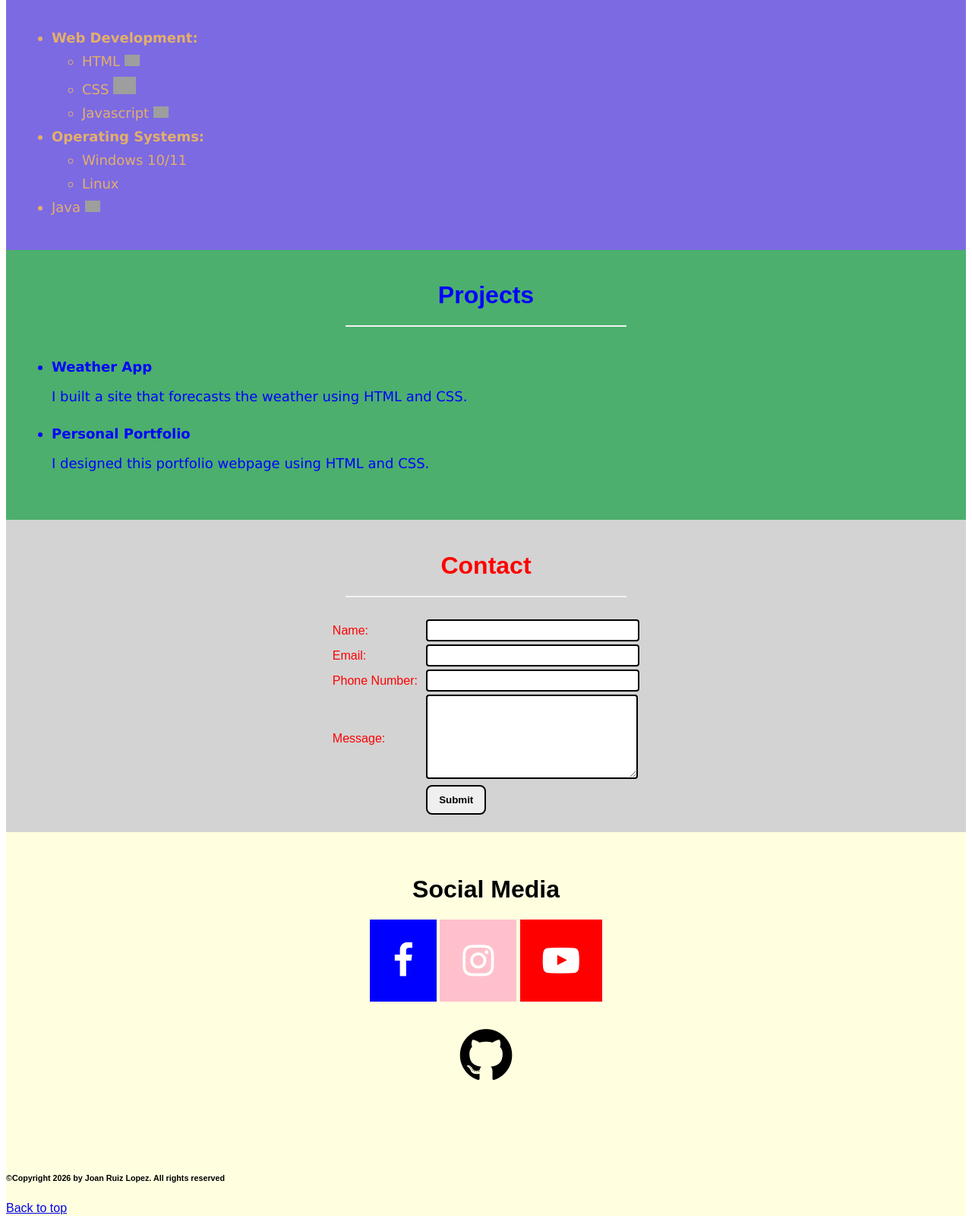
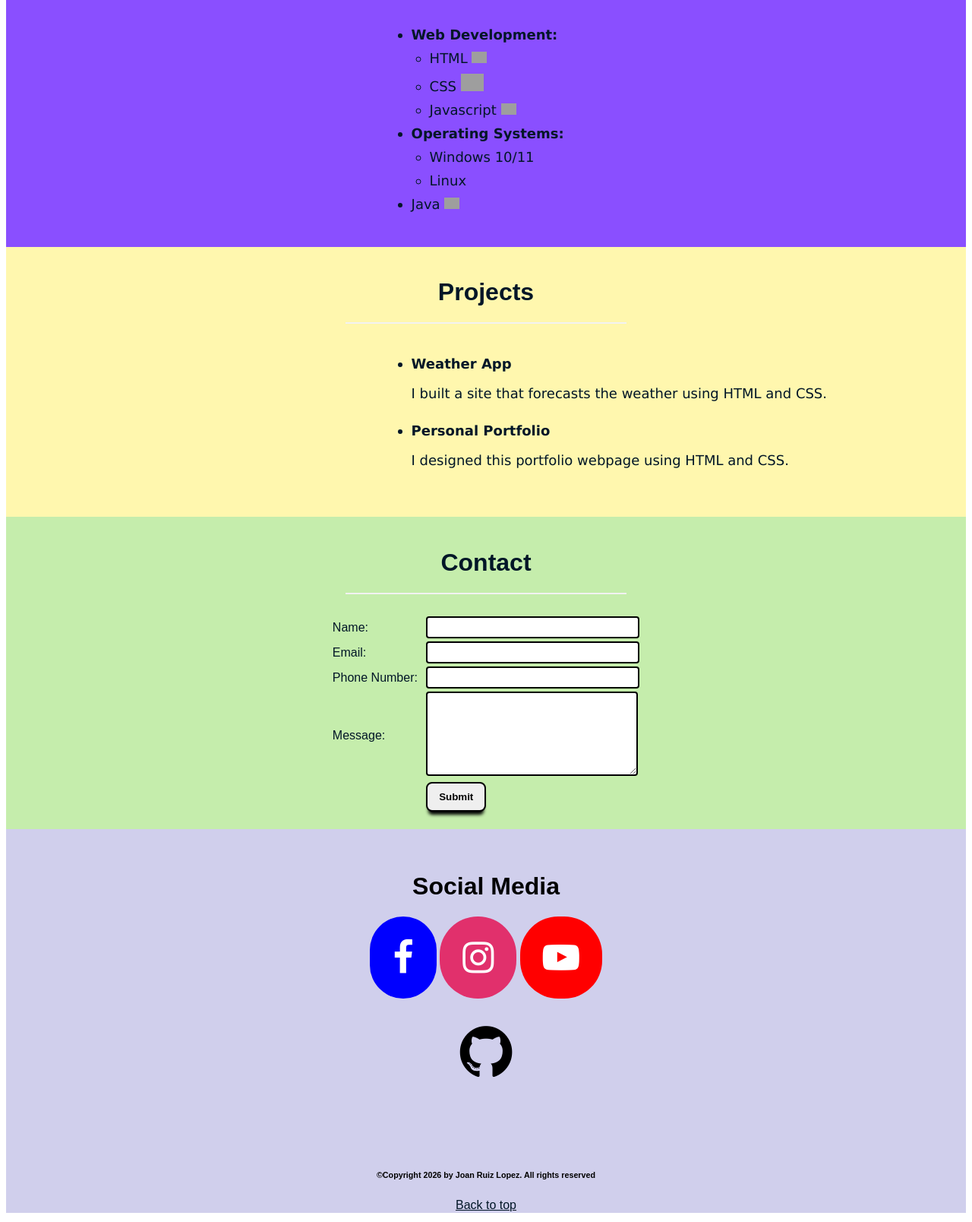
Before and after one commit to ruiz0714/joan.github.io, a plain HTML site: page index.html in a window 1280 px wide. Shown: the part 722-2330 px from the top of the page at 76% size. Drawn offline with Linux system fonts and the light colour scheme; grey boxes are pictures that could not be loaded.

Commit message:
Update style.css

```diff
--- a/style.css
+++ b/style.css
@@ -3,7 +3,7 @@ html {
 }
 
 .navbar {
-    background-color: #595959;
+    background-color: #011627;
     position: fixed;
     top: 0;
     width:100%;
@@ -23,7 +23,7 @@ html {
 }
 
 .navbar a:hover {
-    color:#595959;
+    color:#011627;
     background-color:white;
 }
 
@@ -41,7 +41,7 @@ hr {
 #home {
     width:100%;
     height:100%;
-    background-color:black;
+    background-color:#011627;
     color:white;
     text-align:center;
     font-size:1.5em;
@@ -50,8 +50,8 @@ hr {
 
 #about {
     width:100%;
-    background-color:lightblue;
-    color:red;
+    background-color:#D0CFEC;
+    color:#011627;
     padding:20px;
     box-sizing:border-box;
 
@@ -62,8 +62,13 @@ hr {
    font-size:2em;
 }
 
+#about img {
+    display:block;
+    margin:auto;
+}
+
 #about p {
-    text-align:left;
+    text-align:center;
 }
 
 #about hr {
@@ -71,8 +76,8 @@ hr {
 }
 
 #skills {
-    background-color:#7c6ae3;
-    color:#e3af6a;
+    background-color:#8A4FFF;
+    color:#011627;
     padding:20px;
     box-sizing:border-box;
 }
@@ -88,7 +93,7 @@ hr {
 
 
 #skills ul li {
-
+    margin-left:40%;
 }
 
 #skills li {
@@ -98,8 +103,8 @@ hr {
 }
 
 #projects {
-    background-color:#4caf6d;
-    color:blue;
+    background-color:#FFF7AE;
+    color:#011627;
     padding:20px;
 }
 
@@ -116,11 +121,12 @@ hr {
     font-family:Verdana;
     font-size:18px;
     padding-bottom:10px;
+    margin-left:40%;
 }
 
 #contact {
-    background-color:lightgray;
-    color:red;
+    background-color:#C5EDAC;
+    color:#011627;
     padding:20px;
 }
 
@@ -150,11 +156,15 @@ input[type=submit] {
     border-radius:8px;
     font-weight:bold;
     text-align:center;
+    box-shadow: 0 7px 4px -3px black;
+    cursor:pointer;
+
 }
 
 input[type=submit]:hover {
     background-color:black;
     color:white;
+    box-shadow:none;
 }
 textarea {
     border:2px solid black;
@@ -163,7 +173,7 @@ textarea {
 }
 
 #socials {
-    background-color:lightyellow;
+    background-color:#D0CFEC;
     text-align:center;
 }
 .fa {
@@ -173,21 +183,41 @@ textarea {
     padding:30px;
 }
 
+.fa:hover {
+    opacity:0.8;
+}
+
 .fa-facebook {
     color:white;
     background-color:blue;
+    border-radius:50px;
+    padding:30px 30px;
 }
 
 .fa-instagram {
     color:white;
-    background-color:pink;
+    background-color:#e1306c;
+    border-radius:50px;
 }
 
 .fa-youtube-play {
     color:white;
     background-color:red;
+    border-radius:50px;
 }
 
+
 #footer {
-    background-color:lightyellow;
+    background-color:#D0CFEC;
+    text-align:center;
 }
+
+#footer a {
+    text-decoration:underline;
+    color:#011627
+}
+
+#footer a:hover {
+    opacity:80%;
+    color:white;
+}
```
